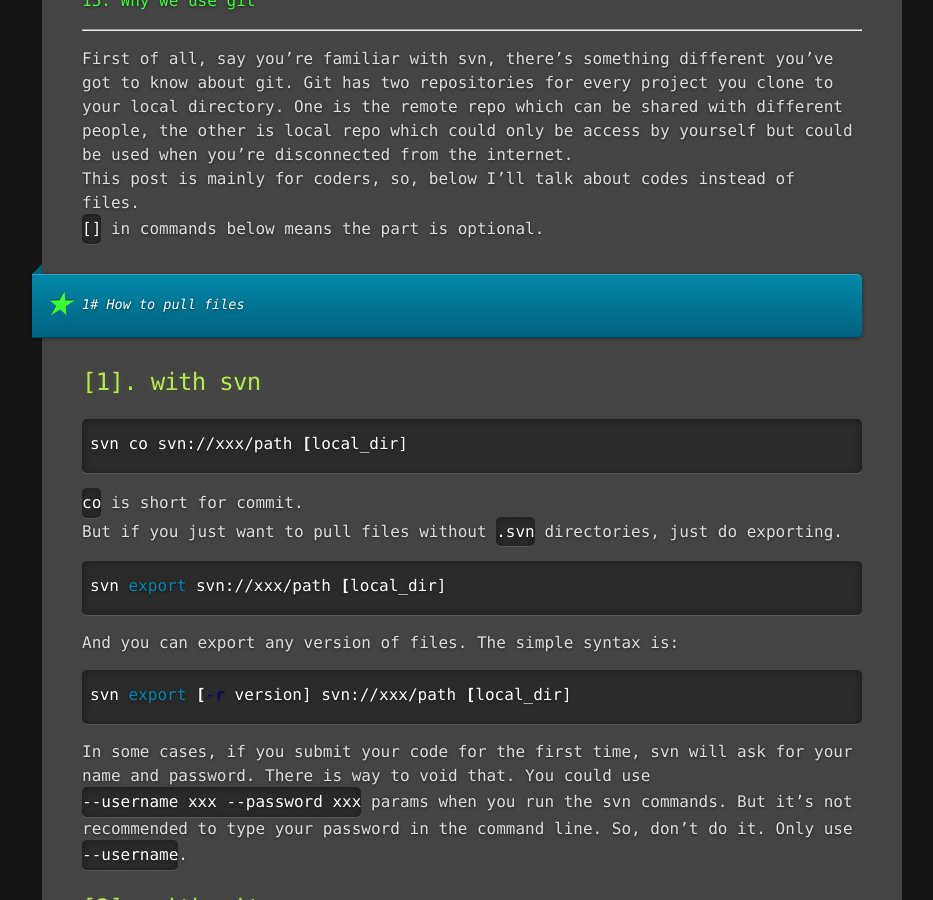
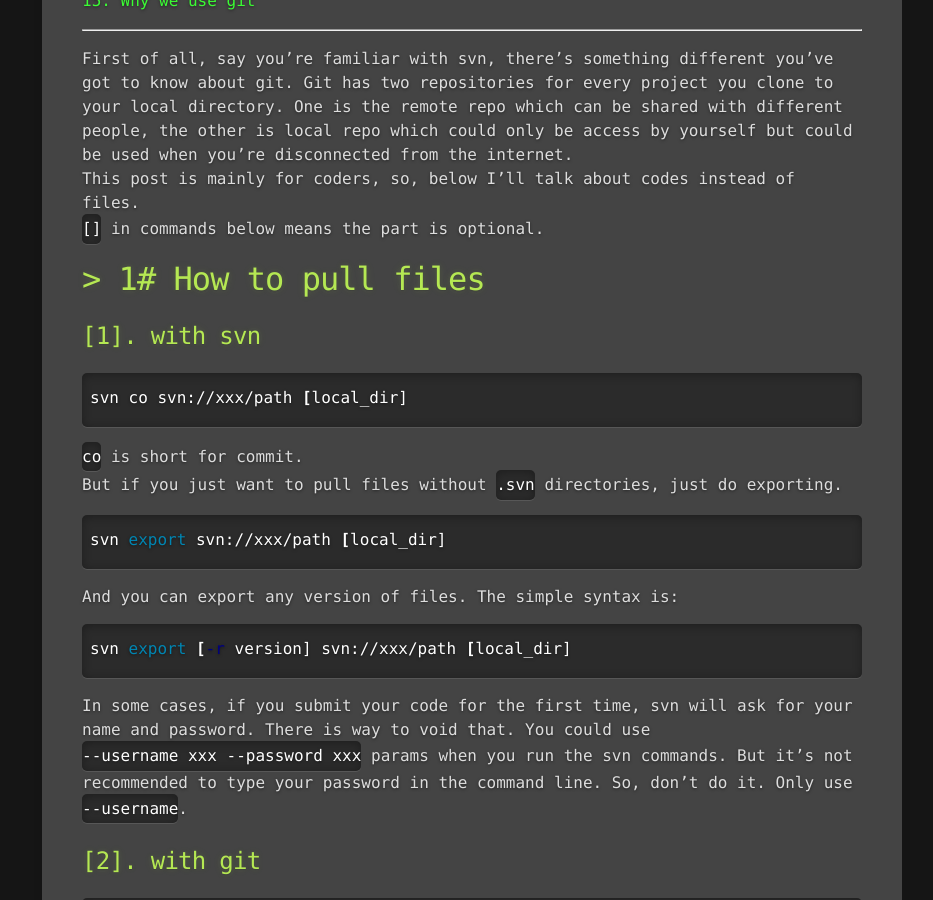
Before and after one commit to jsongo/jsongo.github.io, a Jekyll site: the page built from _posts/2015-06-22-svn-git-summary.markdown, in a window 1280 px wide and 900 px high, scrolled down 879 px. Shown: the whole window, without its empty margins (18-951 px from the left). Built offline with Jekyll 4.4.1, drawn with Linux system fonts in a browser that asks for light colours; comment, search, counter and statistics services are not loaded.

```diff
--- a/_posts/2015-06-22-svn-git-summary.markdown
+++ b/_posts/2015-06-22-svn-git-summary.markdown
@@ -37,7 +37,7 @@ This post is mainly for coders, so, below I'll talk about codes instead of files
 
 <a id="sec1"></a>
 
-> 1# How to pull files
+# > 1# How to pull files
 
 ## [1]. with svn
 {% highlight bash %}
@@ -70,7 +70,7 @@ And the last command can be replaced with `git pull origin master`. But they're
 
 <a id="sec2"></a>
 
-> 2# How to add files and commit
+> # 2# How to add files and commit
 
 ## [1]. with svn
 {% highlight bash %}
```
